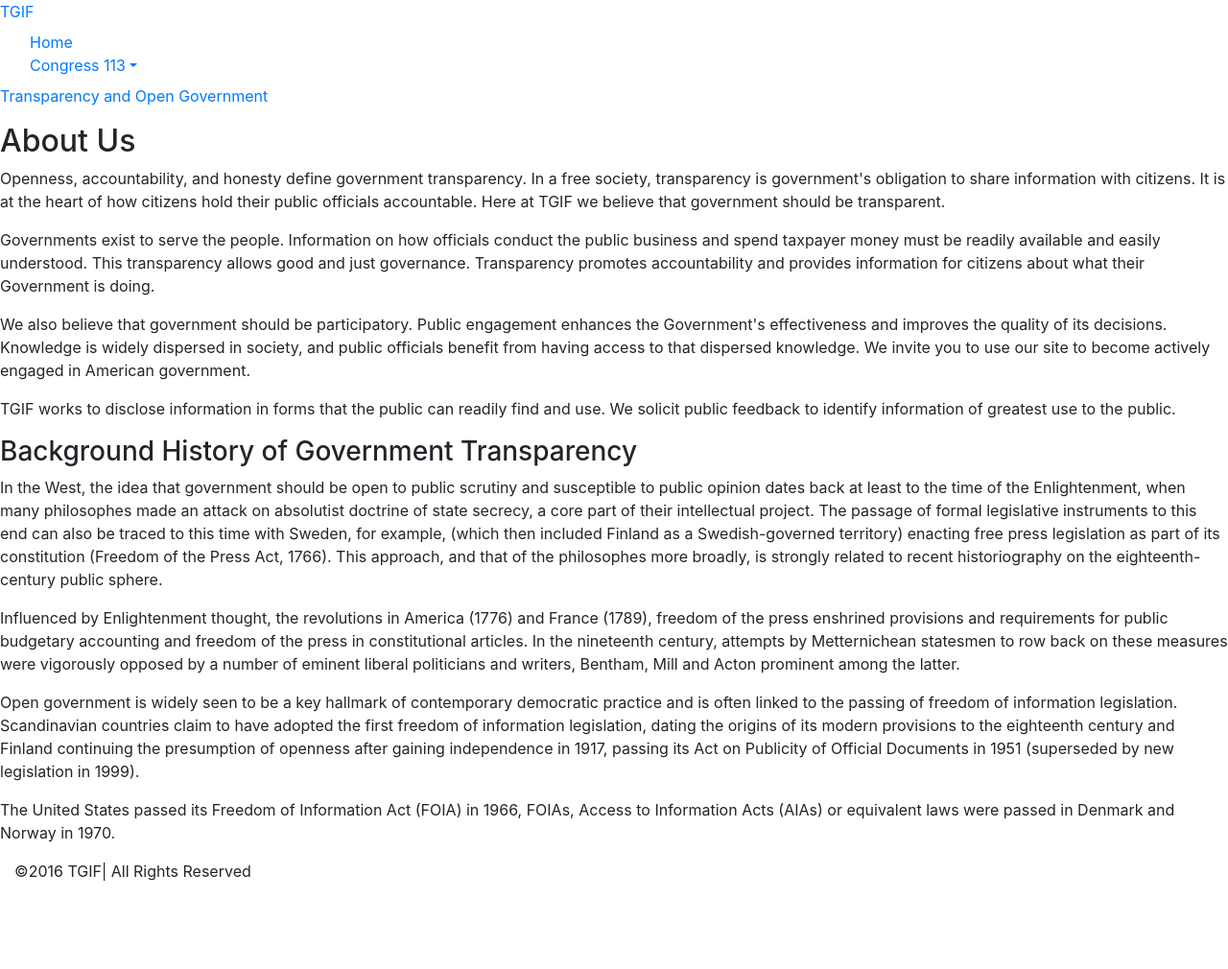
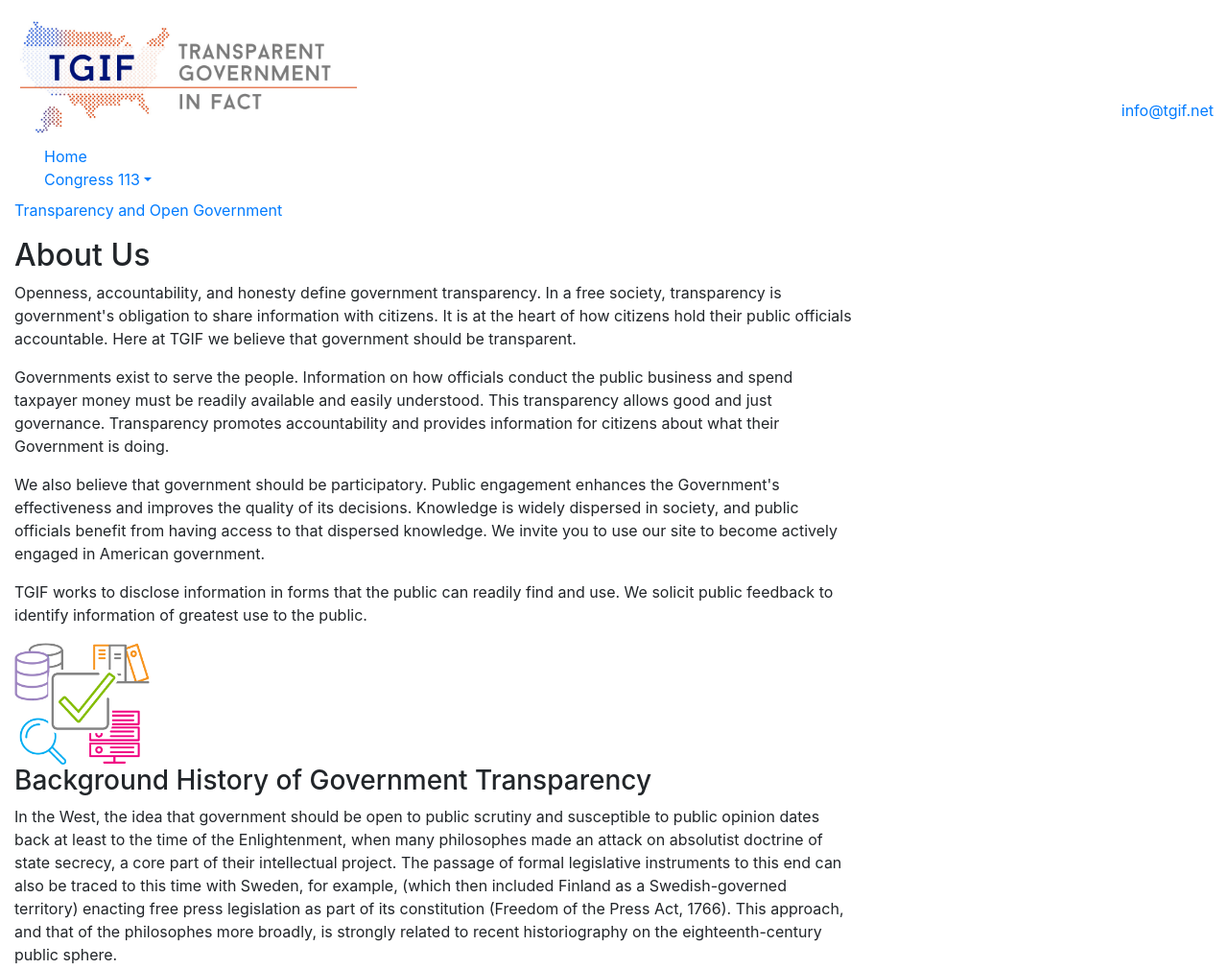
Before and after one commit to Bulemero/Propublica, a plain HTML site: page home.html in a window 1280 px wide. Shown: the top 1010 px of the page at 96% size. Before the commit the page ends 936 px from the top, so only its background shows below. Drawn offline with nearby package versions, Linux system fonts and the light colour scheme.

Commit message:
updated house and senate pages, created home page and css file

```diff
--- a/home.html
+++ b/home.html
@@ -9,15 +9,26 @@
 
     <link rel="stylesheet" href="https://stackpath.bootstrapcdn.com/bootstrap/4.2.1/css/bootstrap.min.css" integrity="sha384-GJzZqFGwb1QTTN6wy59ffF1BuGJpLSa9DkKMp0DgiMDm4iYMj70gZWKYbI706tWS" crossorigin="anonymous">
 
+    <link rel="stylesheet" href="styles/propublica_style.css">
+
 </head>
 
 <body>
 
+    <header class="flex-container">
 
+        <div class="text-left">
+            <img src="../ProPublica/images/LOGOTGIF.jpg" alt="TGIF logo" style="height:128px">
+        </div>
 
-    <div>
-        <a href="#">TGIF</a>
+        <div class="contactEmail">
+            <p>
+                <a href="mailto:info@tgif.net">info@tgif.net
+                </a>
+            </p>
         </div>
+
+    </header>
 
     <nav class="navbar navbar-inverse">
         <div class="container-fluid">
@@ -43,12 +54,18 @@
     </header>
     <!--Table container-->
     <div>
+        <div class="aboutUs">
             <h2>About Us</h2>
             <p>Openness, accountability, and honesty define government transparency. In a free society, transparency is government's obligation to share information with citizens. It is at the heart of how citizens hold their public officials accountable. Here at TGIF we believe that government should be transparent.</p>
             <p>Governments exist to serve the people. Information on how officials conduct the public business and spend taxpayer money must be readily available and easily understood. This transparency allows good and just governance. Transparency promotes accountability and provides information for citizens about what their Government is doing.</p>
             <p>We also believe that government should be participatory. Public engagement enhances the Government's effectiveness and improves the quality of its decisions. Knowledge is widely dispersed in society, and public officials benefit from having access to that dispersed knowledge. We invite you to use our site to become actively engaged in American government.</p>
             <p>TGIF works to disclose information in forms that the public can readily find and use. We solicit public feedback to identify information of greatest use to the public.</p>
+        </div>
 
+        <div class="mainImage"> <img src="../ProPublica/images/home1.png" alt="Home icon" style="height:128px">
+        </div>
+
+        <div class="aboutUs">
             <h3>Background History of Government Transparency</h3>
             <p>In the West, the idea that government should be open to public scrutiny and susceptible to public opinion dates back at least to the time of the Enlightenment, when many philosophes made an attack on absolutist doctrine of state secrecy, a core part of their intellectual project. The passage of formal legislative instruments to this end can also be traced to this time with Sweden, for example, (which then included Finland as a Swedish-governed territory) enacting free press legislation as part of its constitution (Freedom of the Press Act, 1766). This approach, and that of the philosophes more broadly, is strongly related to recent historiography on the eighteenth-century public sphere.
 
@@ -57,11 +74,11 @@
                 <p>Open government is widely seen to be a key hallmark of contemporary democratic practice and is often linked to the passing of freedom of information legislation. Scandinavian countries claim to have adopted the first freedom of information legislation, dating the origins of its modern provisions to the eighteenth century and Finland continuing the presumption of openness after gaining independence in 1917, passing its Act on Publicity of Official Documents in 1951 (superseded by new legislation in 1999).</p>
 
                 <p>The United States passed its Freedom of Information Act (FOIA) in 1966, FOIAs, Access to Information Acts (AIAs) or equivalent laws were passed in Denmark and Norway in 1970.</p>
-
+        </div>
 
     </div>
 
-    <footer class="container-fluid">
+    <footer class="myFooter" class="container-fluid">
         <p>
             &copy;2016 TGIF| All Rights Reserved
         </p>
--- /dev/null
+++ b/styles/propublica_style.css
@@ -0,0 +1,37 @@
+body {
+
+    margin: 15px 15px 15px 15px;
+}
+
+/* HEADER */
+
+.flex-container {
+    display: flex;
+    flex-flow: row wrap;
+    justify-content: space-between;
+}
+
+.contactEmail {
+    margin-top: auto;
+
+}
+
+/* MAIN */
+
+.aboutUs {
+    display: inline-block;
+    max-width: 70%;
+}
+
+.mainImage {
+    display: flex;
+    text-align: right;
+}
+
+
+/* FOOTER */
+
+.myFooter {
+    display: flex;
+    text-align: center;
+}
```
Lines whose indentation alone changed are shown as unchanged.
